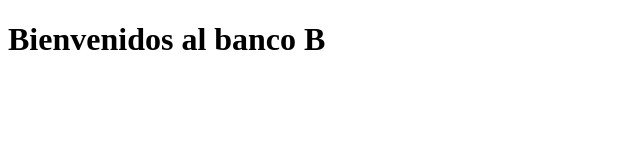
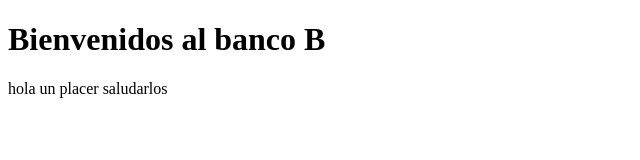
Before and after one commit to adrifeijoo/PruebaBanco2, a plain HTML site: page index.html in a window 1280 px wide. Shown: the whole page, without its empty margins (0-640 px from the left). Drawn offline with Linux system fonts and the light colour scheme.

Commit message:
parrafo 1

```diff
--- a/index.html
+++ b/index.html
@@ -8,6 +8,7 @@
 </head>
 <body>
     <h1>Bienvenidos al banco B</h1>
+    <p>hola un placer saludarlos</p>
 
 </body>
 </html>
```
